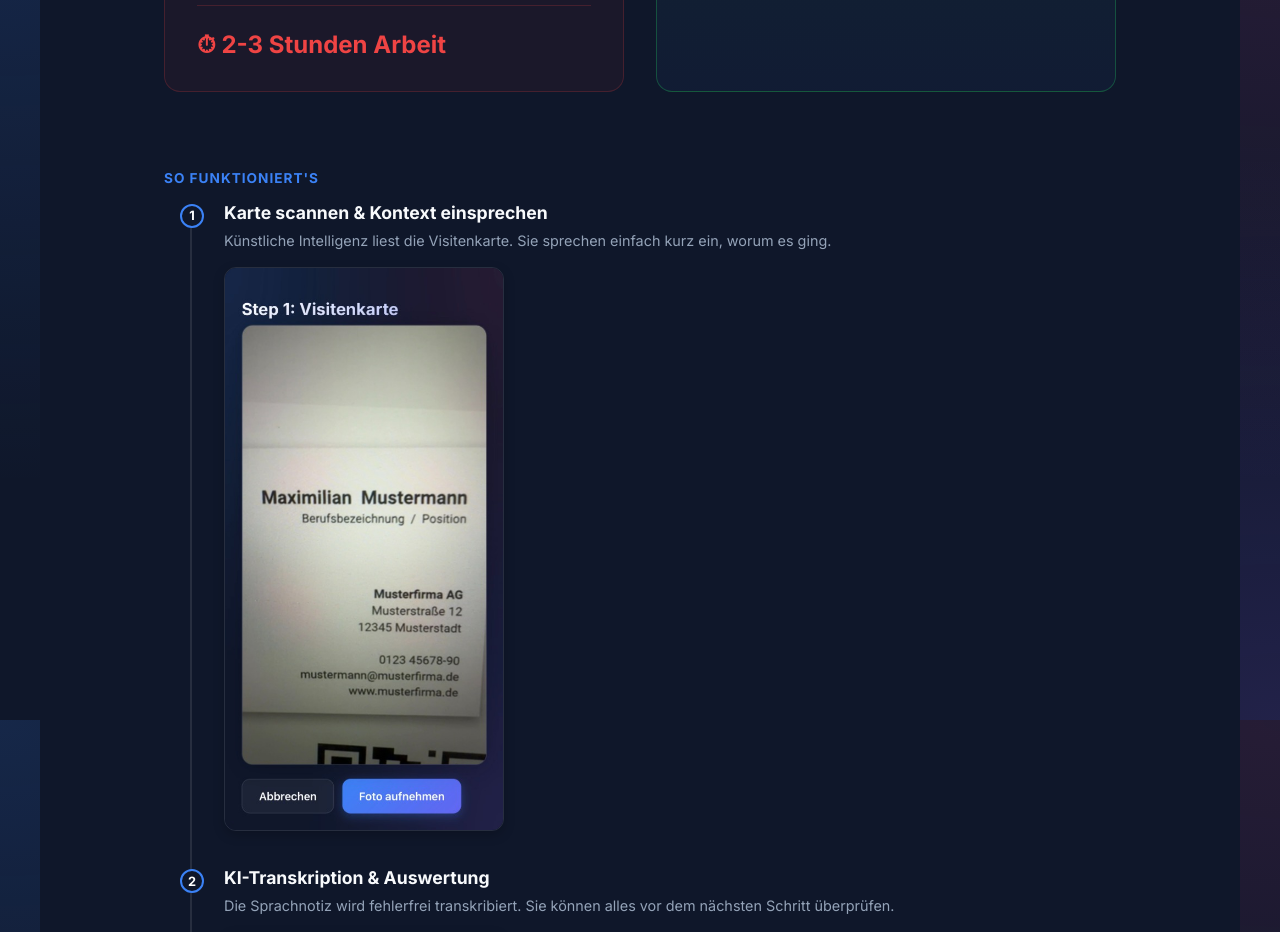
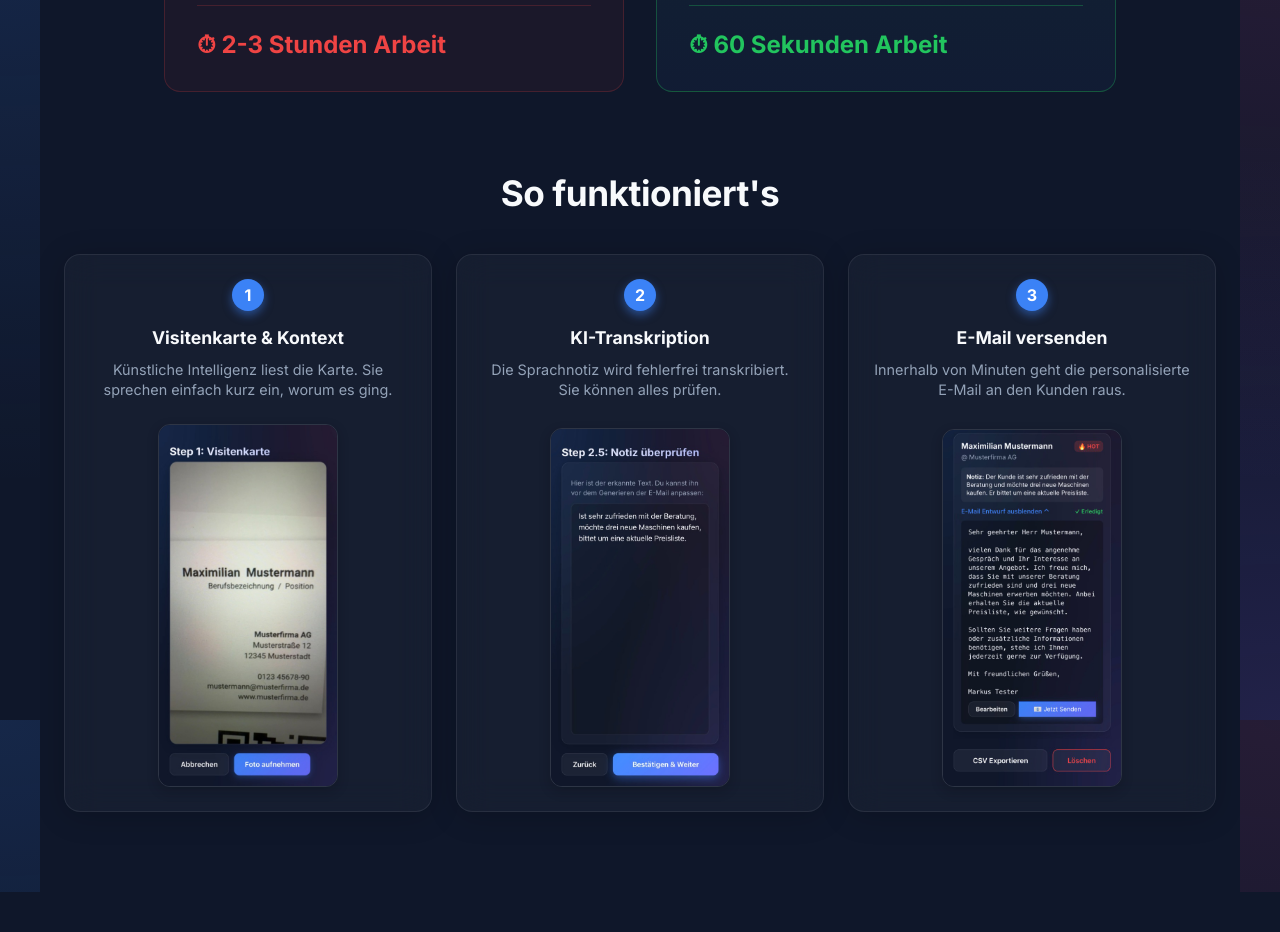
Before and after one commit to Pholiko/LeadsAI, a React (Vite) app: page / in a window 1280 px wide. Shown: the part 1680-2612 px from the top of the page. After the commit the page ends 2572 px from the top, so only its background shows below. Built offline with nearby package versions, Linux system fonts and the light colour scheme.

Commit message:
Align comparison footers, update process headline, make steps horizontal

```diff
--- a/src/components/LandingView.jsx
+++ b/src/components/LandingView.jsx
@@ -129,12 +129,12 @@ export default function LandingView({ onStart }) {
         <div style={{ display: 'grid', gridTemplateColumns: 'repeat(auto-fit, minmax(300px, 1fr))', gap: '32px' }}>
 
           {/* Aktuell (Before) */}
-          <div className="card" style={{ background: 'rgba(239, 68, 68, 0.05)', border: '1px solid rgba(239, 68, 68, 0.2)', padding: '32px', margin: 0 }}>
+          <div className="card" style={{ background: 'rgba(239, 68, 68, 0.05)', border: '1px solid rgba(239, 68, 68, 0.2)', padding: '32px', margin: 0, display: 'flex', flexDirection: 'column' }}>
             <h3 style={{ fontSize: '1.2rem', color: 'var(--danger)', marginBottom: '24px', display: 'flex', alignItems: 'center', gap: '8px' }}>
               <span style={{ fontSize: '1.5rem' }}>❌</span> Der alte Weg
             </h3>
 
-            <div style={{ display: 'flex', flexDirection: 'column', gap: '16px', color: 'rgba(255,255,255,0.7)', fontSize: '0.95rem' }}>
+            <div style={{ display: 'flex', flexDirection: 'column', gap: '16px', color: 'rgba(255,255,255,0.7)', fontSize: '0.95rem', marginBottom: '32px' }}>
               <div style={{ display: 'flex', alignItems: 'center', gap: '12px' }}><span>📝</span> 50 Visitenkarten sammeln</div>
               <div style={{ paddingLeft: '8px', borderLeft: '2px solid rgba(255,255,255,0.1)' }}>↓</div>
               <div style={{ display: 'flex', alignItems: 'center', gap: '12px' }}><span>🏨</span> Abends im Hotel abtippen</div>
@@ -144,20 +144,20 @@ export default function LandingView({ onStart }) {
               <div style={{ display: 'flex', alignItems: 'center', gap: '12px' }}><span>✉️</span> Standard-Mails schreiben</div>
             </div>
 
-            <div style={{ marginTop: '32px', paddingTop: '24px', borderTop: '1px solid rgba(239, 68, 68, 0.2)', fontSize: '1.5rem', fontWeight: 'bold', color: 'var(--danger)' }}>
+            <div style={{ marginTop: 'auto', paddingTop: '24px', borderTop: '1px solid rgba(239, 68, 68, 0.2)', fontSize: '1.5rem', fontWeight: 'bold', color: 'var(--danger)' }}>
               ⏱ 2-3 Stunden Arbeit
             </div>
           </div>
 
           {/* Mit LeadsAI (After) */}
-          <div className="card" style={{ background: 'linear-gradient(180deg, rgba(34, 197, 94, 0.1) 0%, rgba(59, 130, 246, 0.05) 100%)', border: '1px solid rgba(34, 197, 94, 0.3)', padding: '32px', position: 'relative', overflow: 'hidden', margin: 0 }}>
+          <div className="card" style={{ background: 'linear-gradient(180deg, rgba(34, 197, 94, 0.1) 0%, rgba(59, 130, 246, 0.05) 100%)', border: '1px solid rgba(34, 197, 94, 0.3)', padding: '32px', position: 'relative', overflow: 'hidden', margin: 0, display: 'flex', flexDirection: 'column' }}>
             <div style={{ position: 'absolute', top: '-50px', right: '-50px', width: '150px', height: '150px', background: 'var(--success)', filter: 'blur(80px)', opacity: '0.2', borderRadius: '50%' }}></div>
 
             <h3 style={{ fontSize: '1.2rem', color: '#22c55e', marginBottom: '24px', display: 'flex', alignItems: 'center', gap: '8px' }}>
               <span style={{ fontSize: '1.5rem' }}>⚡️</span> Mit Lead AI
             </h3>
 
-            <div style={{ display: 'flex', flexDirection: 'column', gap: '16px', color: 'rgba(255,255,255,0.9)', fontSize: '1rem', fontWeight: '500' }}>
+            <div style={{ display: 'flex', flexDirection: 'column', gap: '16px', color: 'rgba(255,255,255,0.9)', fontSize: '1rem', fontWeight: '500', marginBottom: '32px' }}>
               <div style={{ display: 'flex', alignItems: 'center', gap: '12px' }}><span>📸</span> Visitenkarte fotografieren</div>
               <div style={{ paddingLeft: '8px', borderLeft: '2px solid rgba(34, 197, 94, 0.3)' }}>↓</div>
               <div style={{ display: 'flex', alignItems: 'center', gap: '12px' }}><span>🎙</span> 10 Sekunden Kontext einsprechen</div>
@@ -165,7 +165,7 @@ export default function LandingView({ onStart }) {
               <div style={{ display: 'flex', alignItems: 'center', gap: '12px' }}><span>✨</span> Personalisiertes Follow-Up für alle</div>
             </div>
 
-            <div style={{ marginTop: '32px', paddingTop: '24px', borderTop: '1px solid rgba(34, 197, 94, 0.3)', fontSize: '1.5rem', fontWeight: 'bold', color: '#22c55e' }}>
+            <div style={{ marginTop: 'auto', paddingTop: '24px', borderTop: '1px solid rgba(34, 197, 94, 0.3)', fontSize: '1.5rem', fontWeight: 'bold', color: '#22c55e' }}>
               ⏱ 60 Sekunden Arbeit
             </div>
           </div>
@@ -174,39 +174,30 @@ export default function LandingView({ onStart }) {
       </div>
 
       {/* Process Section (Below the fold) */}
-      <div style={{ padding: '24px', marginTop: '24px', maxWidth: '1000px', margin: '0 auto', width: '100%' }}>
-        <p style={{ fontSize: '0.85rem', color: 'var(--primary)', fontWeight: 'bold', textTransform: 'uppercase', letterSpacing: '1px', marginBottom: '16px' }}>So funktioniert's</p>
+      <div style={{ padding: '40px 24px', marginTop: '24px', maxWidth: '1200px', margin: '0 auto', width: '100%' }}>
+        <h2 style={{ fontSize: '2.2rem', fontWeight: '800', margin: '0 0 40px', textAlign: 'center', letterSpacing: '-0.5px' }}>So funktioniert's</h2>
 
-        <div style={{ display: 'flex', flexDirection: 'column', position: 'relative', paddingLeft: '16px' }}>
+        <div style={{ display: 'grid', gridTemplateColumns: 'repeat(auto-fit, minmax(280px, 1fr))', gap: '24px', position: 'relative' }}>
 
-          {/* Vertical Timeline Line */}
-          <div style={{ position: 'absolute', left: '26px', top: '20px', bottom: '20px', width: '2px', background: 'rgba(255,255,255,0.1)' }}></div>
-
-          <div style={{ display: 'flex', gap: '20px', marginBottom: '32px', position: 'relative', zIndex: 1 }}>
-            <div style={{ background: 'var(--bg-color)', border: '2px solid var(--primary)', color: 'white', borderRadius: '50%', width: '24px', height: '24px', display: 'flex', alignItems: 'center', justifyContent: 'center', fontSize: '0.8rem', fontWeight: 'bold', flexShrink: 0, marginTop: '2px' }}>1</div>
-            <div>
-              <h3 style={{ margin: '0 0 8px', fontSize: '1.1rem' }}>Karte scannen & Kontext einsprechen</h3>
-              <p style={{ margin: 0, fontSize: '0.9rem', color: 'var(--text-secondary)', lineHeight: '1.4' }}>Künstliche Intelligenz liest die Visitenkarte. Sie sprechen einfach kurz ein, worum es ging.</p>
-              <img src="/step1-card.jpg" alt="Visitenkarte scannen" style={{ width: '100%', maxWidth: '280px', borderRadius: '12px', marginTop: '16px', border: '1px solid rgba(255,255,255,0.1)', boxShadow: '0 4px 12px rgba(0,0,0,0.2)' }} />
-            </div>
+          <div className="card glass" style={{ margin: 0, padding: '24px', display: 'flex', flexDirection: 'column', alignItems: 'center', textAlign: 'center' }}>
+            <div style={{ background: 'var(--primary)', color: 'white', borderRadius: '50%', width: '32px', height: '32px', display: 'flex', alignItems: 'center', justifyContent: 'center', fontSize: '1rem', fontWeight: 'bold', marginBottom: '16px', boxShadow: '0 4px 10px rgba(59, 130, 246, 0.5)' }}>1</div>
+            <h3 style={{ margin: '0 0 12px', fontSize: '1.1rem' }}>Visitenkarte & Kontext</h3>
+            <p style={{ margin: '0 0 24px', fontSize: '0.9rem', color: 'var(--text-secondary)', lineHeight: '1.4' }}>Künstliche Intelligenz liest die Karte. Sie sprechen einfach kurz ein, worum es ging.</p>
+            <img src="/step1-card.jpg" alt="Visitenkarte scannen" style={{ width: '100%', maxWidth: '180px', borderRadius: '12px', border: '1px solid rgba(255,255,255,0.1)', boxShadow: '0 4px 12px rgba(0,0,0,0.2)', marginTop: 'auto' }} />
           </div>
 
-          <div style={{ display: 'flex', gap: '20px', marginBottom: '32px', position: 'relative', zIndex: 1 }}>
-            <div style={{ background: 'var(--bg-color)', border: '2px solid var(--primary)', color: 'white', borderRadius: '50%', width: '24px', height: '24px', display: 'flex', alignItems: 'center', justifyContent: 'center', fontSize: '0.8rem', fontWeight: 'bold', flexShrink: 0, marginTop: '2px' }}>2</div>
-            <div>
-              <h3 style={{ margin: '0 0 8px', fontSize: '1.1rem' }}>KI-Transkription & Auswertung</h3>
-              <p style={{ margin: 0, fontSize: '0.9rem', color: 'var(--text-secondary)', lineHeight: '1.4' }}>Die Sprachnotiz wird fehlerfrei transkribiert. Sie können alles vor dem nächsten Schritt überprüfen.</p>
-              <img src="/step2-transcript.jpg" alt="Transkription prüfen" style={{ width: '100%', maxWidth: '280px', borderRadius: '12px', marginTop: '16px', border: '1px solid rgba(255,255,255,0.1)', boxShadow: '0 4px 12px rgba(0,0,0,0.2)' }} />
-            </div>
+          <div className="card glass" style={{ margin: 0, padding: '24px', display: 'flex', flexDirection: 'column', alignItems: 'center', textAlign: 'center' }}>
+            <div style={{ background: 'var(--primary)', color: 'white', borderRadius: '50%', width: '32px', height: '32px', display: 'flex', alignItems: 'center', justifyContent: 'center', fontSize: '1rem', fontWeight: 'bold', marginBottom: '16px', boxShadow: '0 4px 10px rgba(59, 130, 246, 0.5)' }}>2</div>
+            <h3 style={{ margin: '0 0 12px', fontSize: '1.1rem' }}>KI-Transkription</h3>
+            <p style={{ margin: '0 0 24px', fontSize: '0.9rem', color: 'var(--text-secondary)', lineHeight: '1.4' }}>Die Sprachnotiz wird fehlerfrei transkribiert. Sie können alles prüfen.</p>
+            <img src="/step2-transcript.jpg" alt="Transkription prüfen" style={{ width: '100%', maxWidth: '180px', borderRadius: '12px', border: '1px solid rgba(255,255,255,0.1)', boxShadow: '0 4px 12px rgba(0,0,0,0.2)', marginTop: 'auto' }} />
           </div>
 
-          <div style={{ display: 'flex', gap: '20px', position: 'relative', zIndex: 1 }}>
-            <div style={{ background: 'var(--bg-color)', border: '2px solid var(--primary)', color: 'white', borderRadius: '50%', width: '24px', height: '24px', display: 'flex', alignItems: 'center', justifyContent: 'center', fontSize: '0.8rem', fontWeight: 'bold', flexShrink: 0, marginTop: '2px' }}>3</div>
-            <div>
-              <h3 style={{ margin: '0 0 8px', fontSize: '1.1rem' }}>E-Mail versenden</h3>
-              <p style={{ margin: 0, fontSize: '0.9rem', color: 'var(--text-secondary)', lineHeight: '1.4' }}>Innerhalb von Minuten geht die perfekt personalisierte E-Mail direkt an den Kunden raus.</p>
-              <img src="/step3-email.jpg" alt="Fertige E-Mail" style={{ width: '100%', maxWidth: '280px', borderRadius: '12px', marginTop: '16px', border: '1px solid rgba(255,255,255,0.1)', boxShadow: '0 4px 12px rgba(0,0,0,0.2)' }} />
-            </div>
+          <div className="card glass" style={{ margin: 0, padding: '24px', display: 'flex', flexDirection: 'column', alignItems: 'center', textAlign: 'center' }}>
+            <div style={{ background: 'var(--primary)', color: 'white', borderRadius: '50%', width: '32px', height: '32px', display: 'flex', alignItems: 'center', justifyContent: 'center', fontSize: '1rem', fontWeight: 'bold', marginBottom: '16px', boxShadow: '0 4px 10px rgba(59, 130, 246, 0.5)' }}>3</div>
+            <h3 style={{ margin: '0 0 12px', fontSize: '1.1rem' }}>E-Mail versenden</h3>
+            <p style={{ margin: '0 0 24px', fontSize: '0.9rem', color: 'var(--text-secondary)', lineHeight: '1.4' }}>Innerhalb von Minuten geht die personalisierte E-Mail an den Kunden raus.</p>
+            <img src="/step3-email.jpg" alt="Fertige E-Mail" style={{ width: '100%', maxWidth: '180px', borderRadius: '12px', border: '1px solid rgba(255,255,255,0.1)', boxShadow: '0 4px 12px rgba(0,0,0,0.2)', marginTop: 'auto' }} />
           </div>
 
         </div>
```
